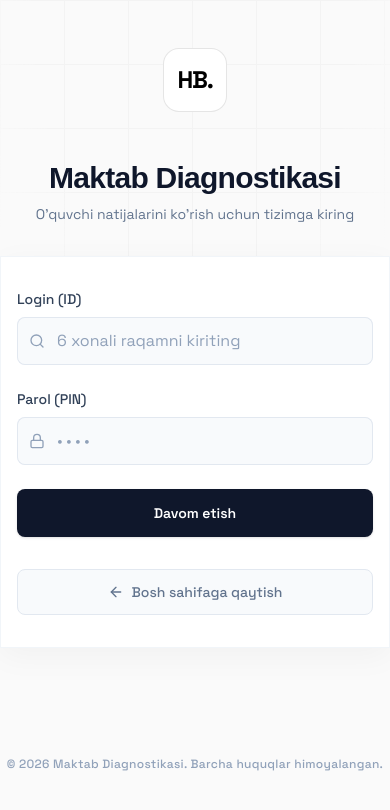
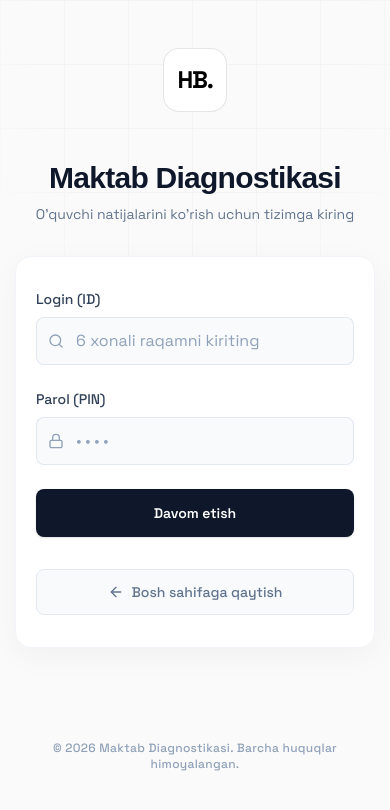
Before and after one commit to hasanboydev97-max/diagnostika, a React (Vite) app: page /login in a window 390 px wide. Shown: the top 810 px of the page. Built offline with nearby package versions, Linux system fonts and the light colour scheme; no server answers; a web font is replaced by a local one.

Commit message:
style: optimize login pages mobile padding to px-[15px]

```diff
--- a/src/pages/Login.tsx
+++ b/src/pages/Login.tsx
@@ -120,7 +120,7 @@ export default function Login() {
   }
 
   return (
-    <div className="min-h-screen bg-[#FAFAFA] flex flex-col justify-center py-12 sm:px-6 lg:px-8 font-['Space_Grotesk'] selection:bg-slate-900 selection:text-white relative">
+    <div className="min-h-screen bg-[#FAFAFA] flex flex-col justify-center py-12 px-[15px] sm:px-6 lg:px-8 font-['Space_Grotesk'] selection:bg-slate-900 selection:text-white relative">
 
       {/* Subtle grid background for premium engineering feel */}
       <div className="absolute inset-0 z-0 bg-[linear-gradient(to_right,#f0f0f0_1px,transparent_1px),linear-gradient(to_bottom,#f0f0f0_1px,transparent_1px)] bg-[size:4rem_4rem] [mask-image:radial-gradient(ellipse_60%_50%_at_50%_0%,#000_70%,transparent_100%)] opacity-60"></div>
@@ -148,7 +148,7 @@ export default function Login() {
       </div>
 
       <div className="mt-8 sm:mx-auto sm:w-full sm:max-w-[420px] z-10">
-        <div className="bg-white py-8 px-4 shadow-[0_8px_30px_rgb(0,0,0,0.04)] sm:rounded-2xl sm:px-10 border border-slate-100">
+        <div className="bg-white py-8 px-5 shadow-[0_8px_30px_rgb(0,0,0,0.04)] rounded-2xl sm:px-10 border border-slate-100">
           <form className="space-y-6" onSubmit={handleLogin}>
 
             <div>
--- a/src/pages/OnlineTests/TeacherAuth.tsx
+++ b/src/pages/OnlineTests/TeacherAuth.tsx
@@ -55,7 +55,7 @@ export default function TeacherAuth() {
   };
 
   return (
-    <div className="min-h-screen bg-gray-50 flex flex-col justify-center py-12 sm:px-6 lg:px-8 font-sans relative">
+    <div className="min-h-screen bg-gray-50 flex flex-col justify-center py-12 px-[15px] sm:px-6 lg:px-8 font-sans relative">
 
       <div className="sm:mx-auto sm:w-full sm:max-w-md relative">
         <button
@@ -75,7 +75,7 @@ export default function TeacherAuth() {
       </div>
 
       <div className="mt-8 sm:mx-auto sm:w-full sm:max-w-md">
-        <div className="bg-white py-8 px-4 shadow sm:rounded-lg sm:px-10 border border-gray-100">
+        <div className="bg-white py-8 px-5 shadow sm:rounded-lg sm:px-10 border border-gray-100">
           <form className="space-y-6" onSubmit={handleSubmit}>
 
             {!isLogin && (
```
